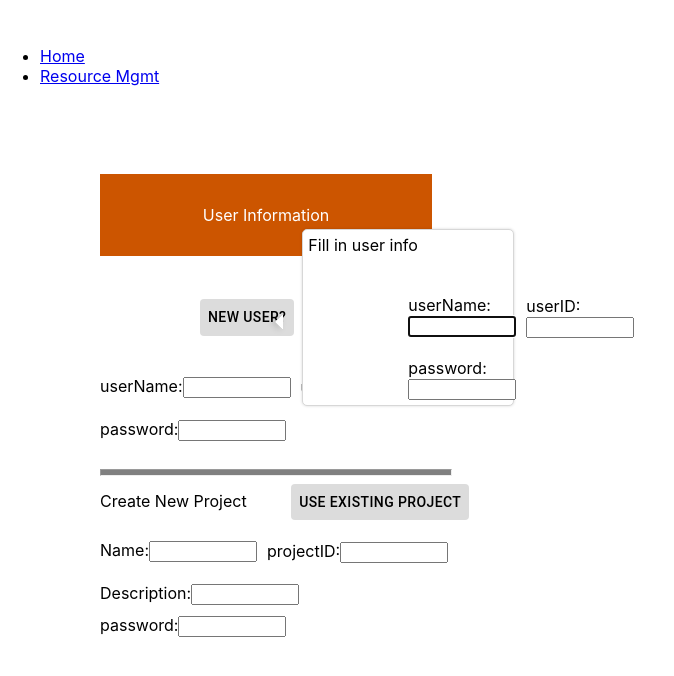
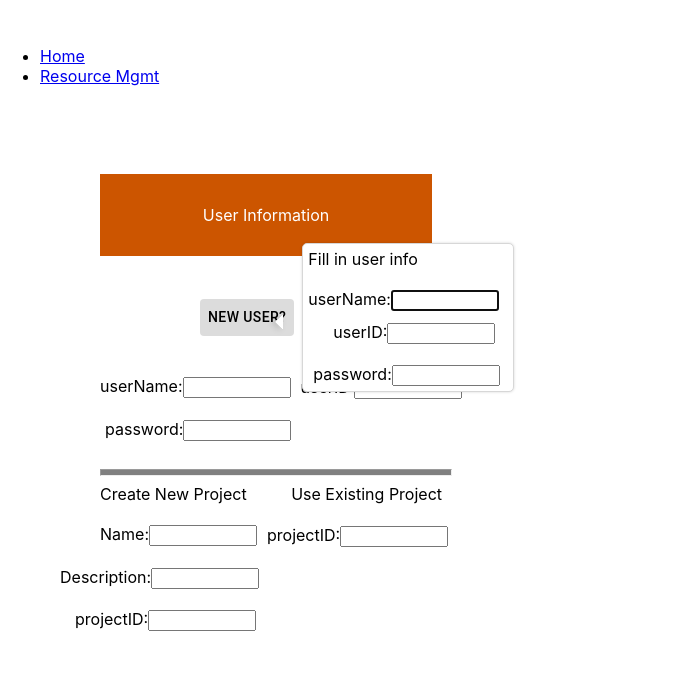
Before and after one commit to hna462/LateNightCommits_ECE461L, a React (Create React App) app in the folder software_lab/: page / in a window 1280 px wide. Both pictures are taken after a click on the button "NEW USER?". Shown: the top 676 px of the page, without its empty margins (0-674 px from the left). Built offline with nearby package versions, Linux system fonts and the light colour scheme.

Commit message:
fixed popup

```diff
--- a/software_lab/src/Forms.css
+++ b/software_lab/src/Forms.css
@@ -14,7 +14,7 @@ padding-left: 10px;
 
 }
 .fo2{
-    padding-left: 260px;
+    padding-left: 105px;
 
 
 }
--- a/software_lab/src/MyProjectFront.css
+++ b/software_lab/src/MyProjectFront.css
@@ -25,11 +25,7 @@ hr{
     padding-left: 100px;
 
 }
-.fo2{
-    padding-left: 100px;
 
-
-}
 input{
    max-width: 100px;
 }
@@ -38,3 +34,9 @@ input{
     padding-left: 100px;
 
 }
+.desc{
+  padding-left: 60px;
+}
+.ID{
+    padding-left: 75px;
+}
--- a/software_lab/src/MyProjectFront.js
+++ b/software_lab/src/MyProjectFront.js
@@ -66,7 +66,7 @@ const ProjectFront = () => {
            <hr></hr>
           Create New Project <span class="tab"></span>
 
-          <Button style={{color: 'black', background: 'gainsboro'}}> Use Existing Project </Button>
+          Use Existing Project
         </div>
         <div class= "fo">
            <Form title="Name" />
@@ -75,7 +75,8 @@ const ProjectFront = () => {
            </div>
          </div>
 
-         <div class = "fo2"><Form title="Description" /><Form2 title="password" /></div>
+         <div class = "desc"><Form title="Description" /></div>
+         <div class = "ID"><Form title="projectID" /></div>
       </div>
     );
   };
--- a/software_lab/src/MyUserClass.css
+++ b/software_lab/src/MyUserClass.css
@@ -14,3 +14,19 @@
 
 padding-right: 10px;
 }
+
+.spaceID{
+    padding-top: 1px;
+padding-left: 25px;
+}
+.user{
+    display: inline-flex;
+    justify-content: space-evenly;
+
+
+}
+.pass{
+    padding-left: 5px;
+
+
+}
--- a/software_lab/src/MyUserClass.js
+++ b/software_lab/src/MyUserClass.js
@@ -9,9 +9,72 @@ import './MyUserClass.css'
 import { Box, Button } from '@mui/material';
 
 import Forms from './Forms';
-import React from 'react';
+
 import Popup from 'reactjs-popup';
 import 'reactjs-popup/dist/index.css';
+
+import React, { useState } from 'react';
+import './Forms.css';
+
+function Form(props) {
+  const [inputValue, setInputValue] = useState('');
+
+
+
+  /**
+   * Event handler for input change.
+   * Updates the input value state with the new value entered by the user.
+   * @param {object} event - The event object.
+   */
+  const handleInputChange = (event) => {
+    setInputValue(event.target.value);
+
+  }
+
+  return(
+    <div>
+      <form>
+        <label>
+          {props.title}:
+          <input type="text" value={inputValue} onChange={handleInputChange}/>
+        </label>
+
+      </form>
+
+    </div>
+  )
+}
+function Form2(props) {
+    const [inputValue, setInputValue] = useState('');
+
+
+
+    /**
+     * Event handler for input change.
+     * Updates the input value state with the new value entered by the user.
+     * @param {object} event - The event object.
+     */
+    const handleInputChange = (event) => {
+      setInputValue(event.target.value);
+
+    }
+
+    return(
+      <div>
+        <form>
+          <label>
+            {props.title}:
+            <input type="password" value={inputValue} onChange={handleInputChange}/>
+          </label>
+
+        </form>
+
+      </div>
+    )
+  }
+
+
+
 function MyComponent(props) {
     return (
         <div>
@@ -37,7 +100,19 @@ function MyComponent(props) {
             </Button>}
                 position="right center">
                     Fill in user info
-                <div ><Forms /></div>
+                <div >
+
+
+                    <Form title="userName" />
+                  <div class= "spaceID">
+                  <Form title="userID" />
+                  </div>
+
+
+
+                <div class = "pass"><Form2 title="password" /></div>
+
+                </div>
             </Popup>
             <span class="tab2"></span>
             Sign in
```
